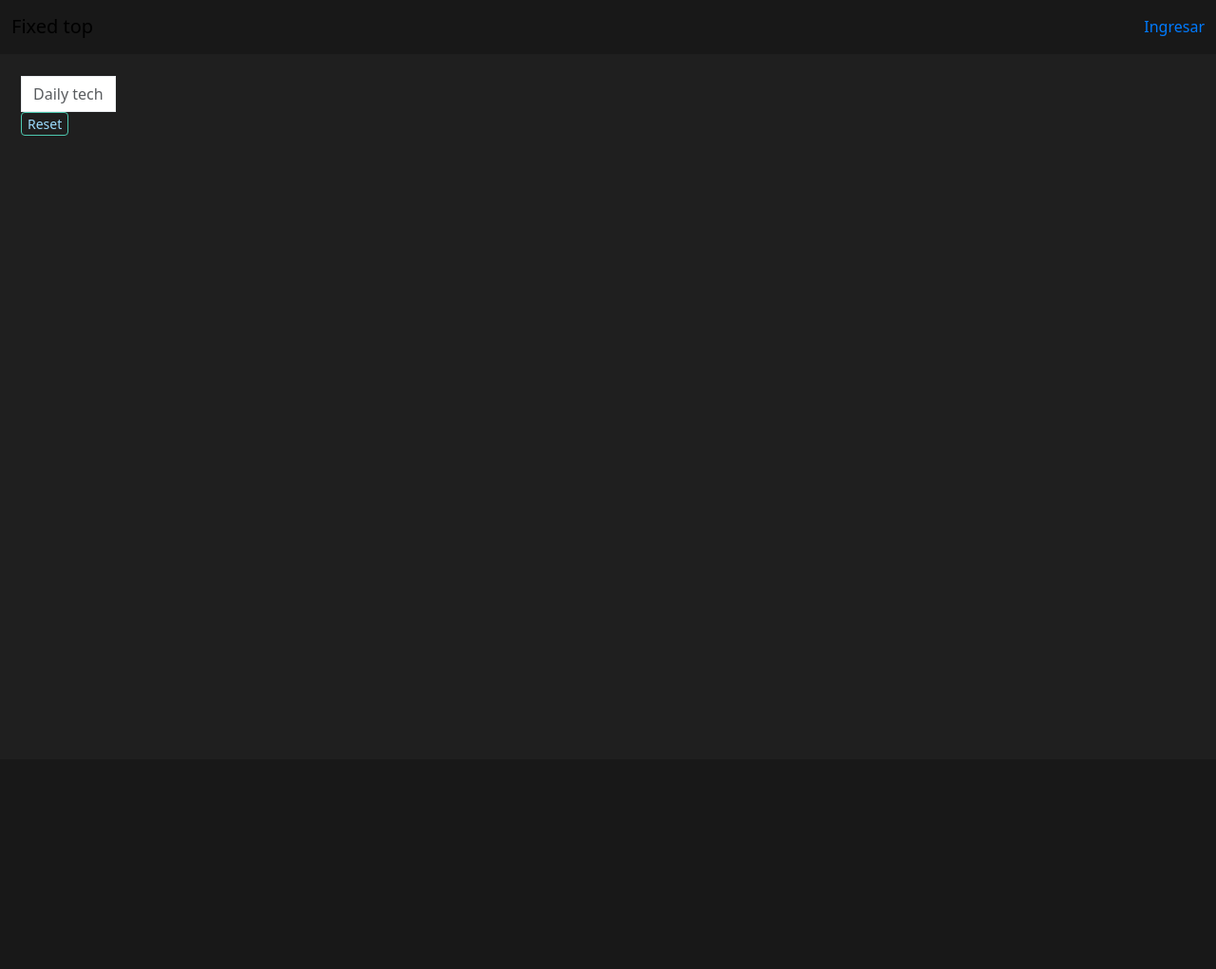
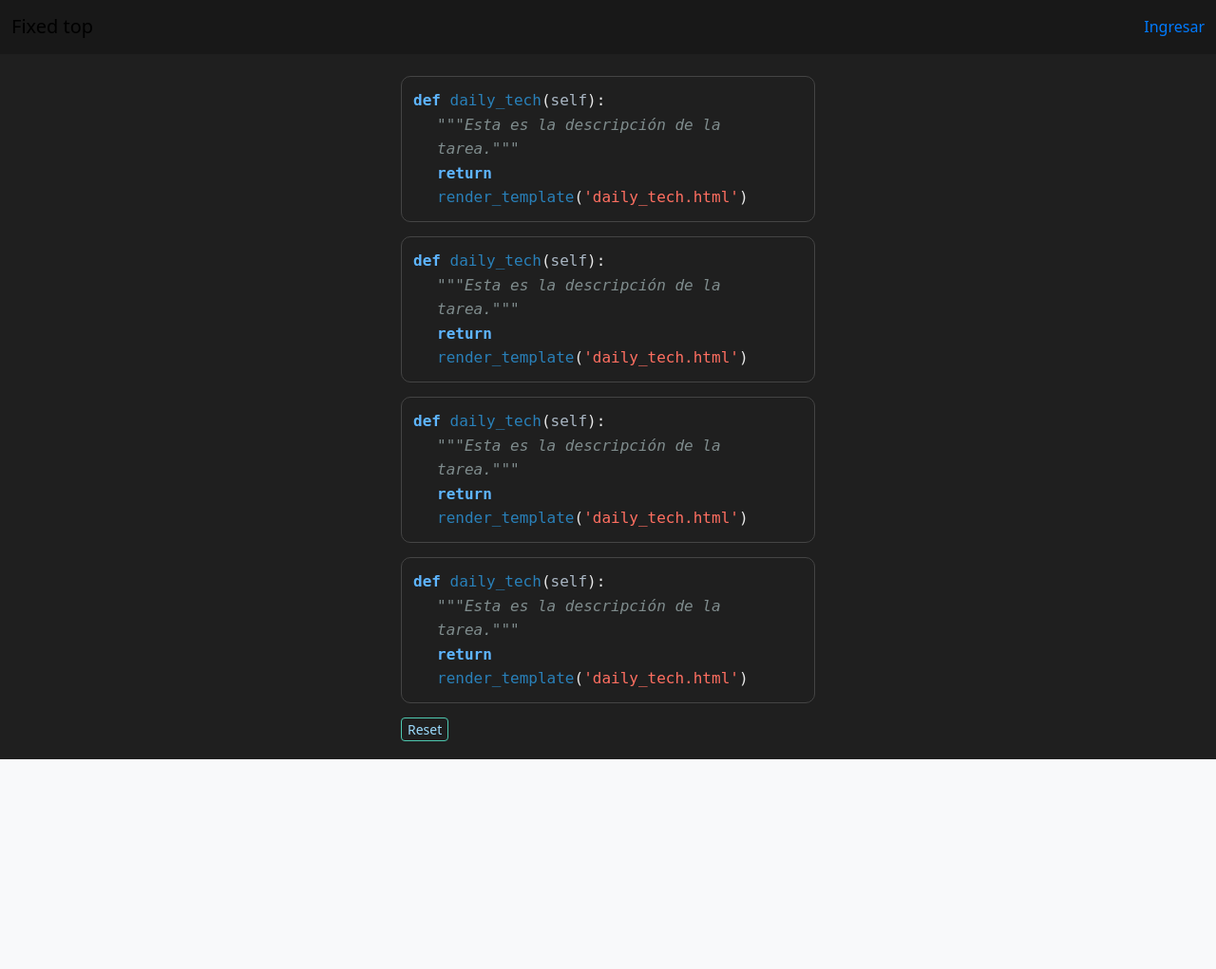
Before and after one commit to TheCatAvila/DevTest, a Flask app: template app/templates/index.html in a window 1280 px wide. Shown: the top 1021 px of the page at 95% size. Before the commit the page ends 143 px from the top, so only its background shows below. Run offline with Flask 3, Linux system fonts and the light colour scheme; the template is opened without the code that fills it, so the values that code supplies are empty; some libraries are stand-ins or nearby versions.

Commit message:
Update: cambios visuales en el menú principal

```diff
--- a/app/static/css/buttons.css
+++ b/app/static/css/buttons.css
@@ -39,3 +39,85 @@
 .cont-btns-acciones form {
     width: 50px;
 }
+
+.btn-main-menu{
+    padding: 10px;
+    text-align: left;
+    color: azure;
+}
+
+.pre-funcion { color: blue;}
+.variables { color: aqua;}
+.keyword { color: violet; }
+.function { color: gold; }
+.string { color: orange; }
+.comment { color: #888; }
+.line { display: block; font-family: monospace; }
+
+
+.btn-main-menu {
+    display: block;
+    background: #1e1e1e;
+    border: 1px solid #444;
+    padding: 10px;
+    border-radius: 8px;
+    color: #ccc;
+    text-decoration: none;
+    margin-bottom: 10px;
+    transition: background 0.3s;
+}
+
+.btn-main-menu:hover {
+    background: #333;
+}
+
+
+/*  */
+
+.btn-main-menu {
+    display: block;
+    background-color: #1f1f1f;
+    border: 1px solid #444;
+    padding: 12px;
+    border-radius: 10px;
+    font-family: 'Courier New', monospace;
+    color: #eaeaea;
+    text-decoration: none;
+    margin-bottom: 15px;
+    transition: background 0.3s;
+}
+
+.btn-main-menu:hover {
+    background-color: #2c2c2c;
+}
+
+.line {
+    display: block;
+    line-height: 1.6;
+}
+
+.keyword {
+    color: #5eb5ff; /* azul claro */
+    font-weight: bold;
+}
+
+.function-name {
+    color: #2980b9; /* azul más intenso */
+}
+
+.parameter {
+    color: #aab7c4; /* gris azulado */
+}
+
+.comment {
+    color: #7f8c8d;
+    font-style: italic;
+}
+
+.string {
+    color: #ff6f61; /* rojo claro */
+}
+
+.tab{
+    padding-left: 25px;
+}
--- a/app/static/css/styles.css
+++ b/app/static/css/styles.css
@@ -61,3 +61,43 @@ main{
     font-weight: 500;
     color: var(--dark-gray);
 }
+
+
+/*  */
+
+.cont-btns-menu{
+    padding: 0 400px;
+}
+
+/* programing style */
+
+.line {
+    display: block;
+    line-height: 1.6;
+}
+
+.keyword {
+    color: #5eb5ff; /* azul claro */
+    font-weight: bold;
+}
+
+.function-name {
+    color: #2980b9; /* azul más intenso */
+}
+
+.parameter {
+    color: #aab7c4; /* gris azulado */
+}
+
+.comment {
+    color: #7f8c8d;
+    font-style: italic;
+}
+
+.string {
+    color: #ff6f61; /* rojo claro */
+}
+
+.tab{
+    padding-left: 25px;
+}
--- a/app/templates/index.html
+++ b/app/templates/index.html
@@ -9,9 +9,68 @@
 {% block content %}
 <div class="container-fluid cont-main">
     <div class="row gx-0">
-        <div>
-            <a class="btn btn-category" href="{{ url_for('main.daily_tech') }}">Daily tech</a>
-            </button>
+        <div class="cont-btns-menu">
+
+            <a class="btn btn-main-menu" href="{{ url_for('main.daily_tech') }}">
+                <div class="line">
+                    <span class="keyword">def</span> <span class="function-name">daily_tech</span>(<span
+                        class="parameter">self</span>):
+                </div>
+                <div class="tab">
+                    <div class="line comment">"""Esta es la descripción de la tarea."""</div>
+                    <div class="line">
+                        <span class="keyword">return</span> <span class="function-name">render_template</span>(<span
+                            class="string">'daily_tech.html'</span>)
+                    </div>
+                </div>
+
+            </a>
+
+            <a class="btn btn-main-menu" href="{{ url_for('main.daily_tech') }}">
+                <div class="line">
+                    <span class="keyword">def</span> <span class="function-name">daily_tech</span>(<span
+                        class="parameter">self</span>):
+                </div>
+                <div class="tab">
+                    <div class="line comment">"""Esta es la descripción de la tarea."""</div>
+                    <div class="line">
+                        <span class="keyword">return</span> <span class="function-name">render_template</span>(<span
+                            class="string">'daily_tech.html'</span>)
+                    </div>
+                </div>
+
+            </a>
+
+            <a class="btn btn-main-menu" href="{{ url_for('main.daily_tech') }}">
+                <div class="line">
+                    <span class="keyword">def</span> <span class="function-name">daily_tech</span>(<span
+                        class="parameter">self</span>):
+                </div>
+                <div class="tab">
+                    <div class="line comment">"""Esta es la descripción de la tarea."""</div>
+                    <div class="line">
+                        <span class="keyword">return</span> <span class="function-name">render_template</span>(<span
+                            class="string">'daily_tech.html'</span>)
+                    </div>
+                </div>
+
+            </a>
+
+            <a class="btn btn-main-menu" href="{{ url_for('main.daily_tech') }}">
+                <div class="line">
+                    <span class="keyword">def</span> <span class="function-name">daily_tech</span>(<span
+                        class="parameter">self</span>):
+                </div>
+                <div class="tab">
+                    <div class="line comment">"""Esta es la descripción de la tarea."""</div>
+                    <div class="line">
+                        <span class="keyword">return</span> <span class="function-name">render_template</span>(<span
+                            class="string">'daily_tech.html'</span>)
+                    </div>
+                </div>
+
+            </a>
+
             <form action="/reset_game">
                 <input type="submit" value="Reset">
             </form>
```
Also changed, not shown: WhatsApp Image 2025-06-05 at 19.01.10_0e9abed6.jpg (added).
